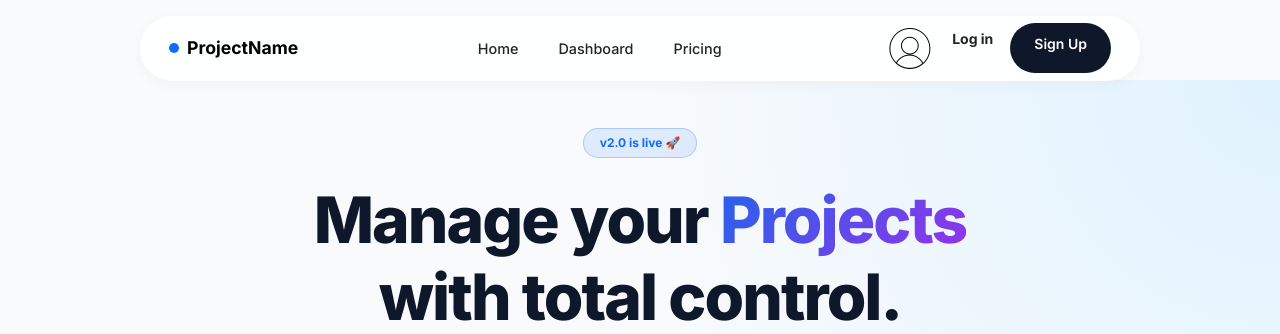
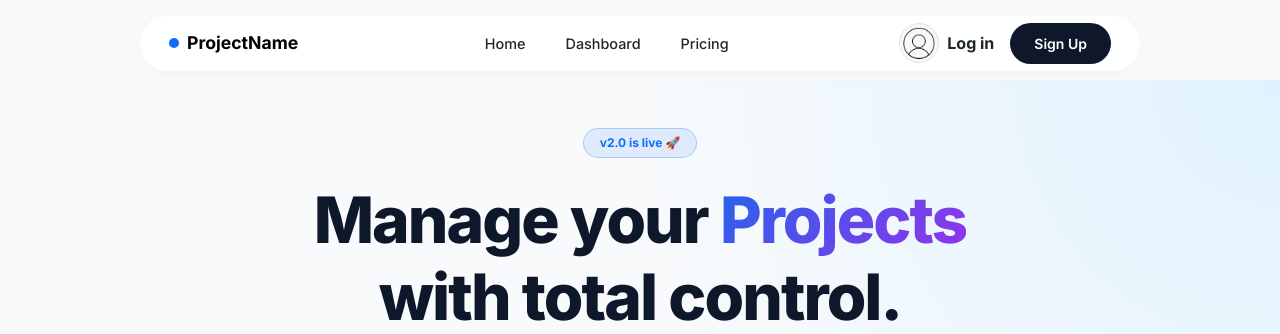
Before and after one commit to Plusha30/Ne_huhruy_muhruy, a Flask app: page / in a window 1280 px wide. Shown: the top 334 px of the page. Run offline with Flask 3, Linux system fonts and the light colour scheme.

Commit message:
Update base.html

```diff
--- a/promprog_prep_hackathon_zip/promprog_prep_hackathon — копия/templates/base.html
+++ b/promprog_prep_hackathon_zip/promprog_prep_hackathon — копия/templates/base.html
@@ -31,10 +31,23 @@
                     <li class="nav-item"><a class="nav-link text-dark fw-medium" href="{{ url_for('pricing') }}">Pricing</a></li>
                 </ul>
             </div>
-            <div class="d-none d-lg-flex gap-2">
-                <img width=50 src="{{ url_for('static', filename=userimg) }}">
-                <a href="{{ url_for('login') }}" class="btn btn-sm btn-link text-decoration-none text-dark fw-bold">{{ username }}</a>
-                <a href="{{ url_for('register') }}" class="btn btn-sm btn-primary-custom btn-pill">Sign Up</a>
+
+            <!-- ИСПРАВЛЕННЫЙ БЛОК ЛОГИНА -->
+            <div class="d-none d-lg-flex align-items-center gap-3">
+                <!-- Ссылка на логин с аватаркой (сгруппировано) -->
+                <a href="{{ url_for('login') }}" class="d-flex align-items-center text-decoration-none text-dark gap-2" style="transition: opacity 0.2s;">
+                    <!-- Аватарка: круглая, с рамкой, фиксированный размер -->
+                    <img src="{{ url_for('static', filename=userimg) }}"
+                         alt="User"
+                         class="rounded-circle border bg-light"
+                         style="width: 40px; height: 40px; object-fit: cover;">
+
+                    <!-- Имя пользователя -->
+                    <span class="fw-bold">{{ username }}</span>
+                </a>
+
+                <!-- Кнопка регистрации -->
+                <a href="{{ url_for('register') }}" class="btn btn-sm btn-primary-custom btn-pill px-4">Sign Up</a>
             </div>
         </div>
     </nav>
```
